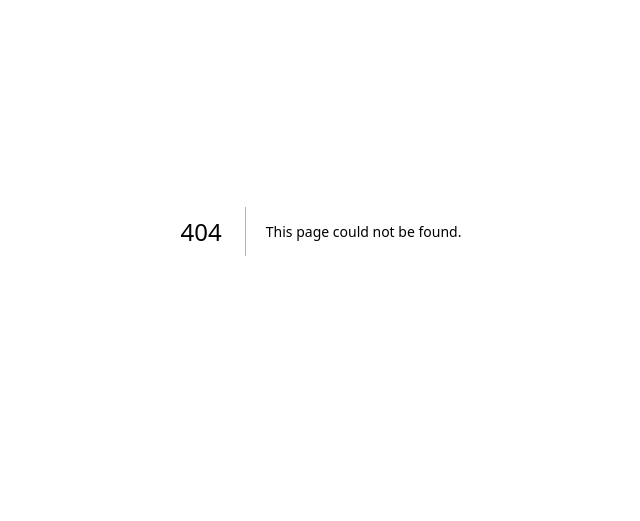
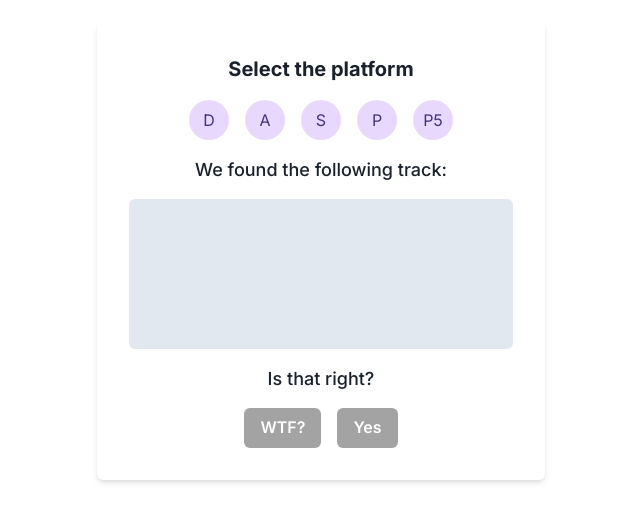
Before and after one commit to jjeangal/tonsura, a Next.js app: page /addyourown in a window 1280 px wide. Before the commit this address had no page. Shown: the part 169-690 px from the top of the page, without its empty margins (319-959 px from the left). Built offline with nearby package versions, Linux system fonts and the light colour scheme.

Commit message:
ui changes

```diff
--- /dev/null
+++ b/src/app/addyourown/page.tsx
@@ -0,0 +1,17 @@
+'use client'
+
+import React from 'react';
+import  { AddYourOwn } from '../components/AddYourOwn';
+interface PageProps {
+
+}
+
+const Page: React.FC<PageProps> = ({  }) => {
+    return (
+        <div>
+           <AddYourOwn />
+        </div>
+    );
+};
+
+export default Page;
--- /dev/null
+++ b/src/app/components/AddYourOwn.tsx
@@ -0,0 +1,43 @@
+// pages/add-your-own.tsx
+
+import { Box, Button, VStack, Text, HStack, Circle, useColorModeValue } from "@chakra-ui/react";
+
+const platforms = [
+  { name: "Deezer", icon: "D" },
+  { name: "Apple Music", icon: "A" },
+  { name: "Spotify", icon: "S" },
+  { name: "Platform 4", icon: "P" },
+  { name: "Platform 5", icon: "P5" },
+];
+
+export function AddYourOwn(){
+  const cardBg = useColorModeValue("purple.50", "purple.900");
+  const iconBg = useColorModeValue("purple.100", "purple.700");
+  const iconColor = useColorModeValue("purple.800", "purple.200");
+
+  return (
+    <Box p={8} maxW="md" mx="auto" mt={10} bg="white" borderRadius="md" boxShadow="md">
+      <Text fontSize="xl" fontWeight="bold" mb={4} textAlign="center">
+        Select the platform
+      </Text>
+      <HStack justify="center" spacing={4} mb={4}>
+        {platforms.map((platform) => (
+          <Circle key={platform.name} size="40px" bg={iconBg} color={iconColor}>
+            {platform.icon}
+          </Circle>
+        ))}
+      </HStack>
+      <Text fontSize="lg" fontWeight="medium" mb={4} textAlign="center">
+        We found the following track:
+      </Text>
+      <Box bg="gray.200" height="150px" mb={4} borderRadius="md" />
+      <Text fontSize="lg" fontWeight="medium" mb={4} textAlign="center">
+        Is that right?
+      </Text>
+      <HStack justify="center" spacing={4}>
+        <Button colorScheme="blackAlpha">WTF?</Button>
+        <Button colorScheme="blackAlpha">Yes</Button>
+      </HStack>
+    </Box>
+  );
+};
--- a/src/app/components/SafeAccountDetails.tsx
+++ b/src/app/components/SafeAccountDetails.tsx
@@ -56,7 +56,7 @@ function SafeAccountDetails({ passkey }: Props) {
     const jiffscanLink = `https://jiffyscan.xyz/userOpHash/${userOp}?network=${CHAIN_NAME}`
 
     return (
-        <Box margin="32px auto 0" minWidth="320px" boxShadow="md" borderRadius="md" bg="background.paper" p={4}>
+        <Box margin="50px auto 0" minWidth="320px" boxShadow="md" borderRadius="md" bg="background.paper" p={4}>
             <Stack alignItems="center">
                 <Heading textAlign="center" size="lg" color="primary.main">
                     Your Safe Account
```
Also changed, not shown: public/song22.json (added, +10 -0 lines), src/app/components/RegisterSong.tsx (+36 -20 lines), src/app/components/SongPlatform.tsx (+8 -4 lines).
